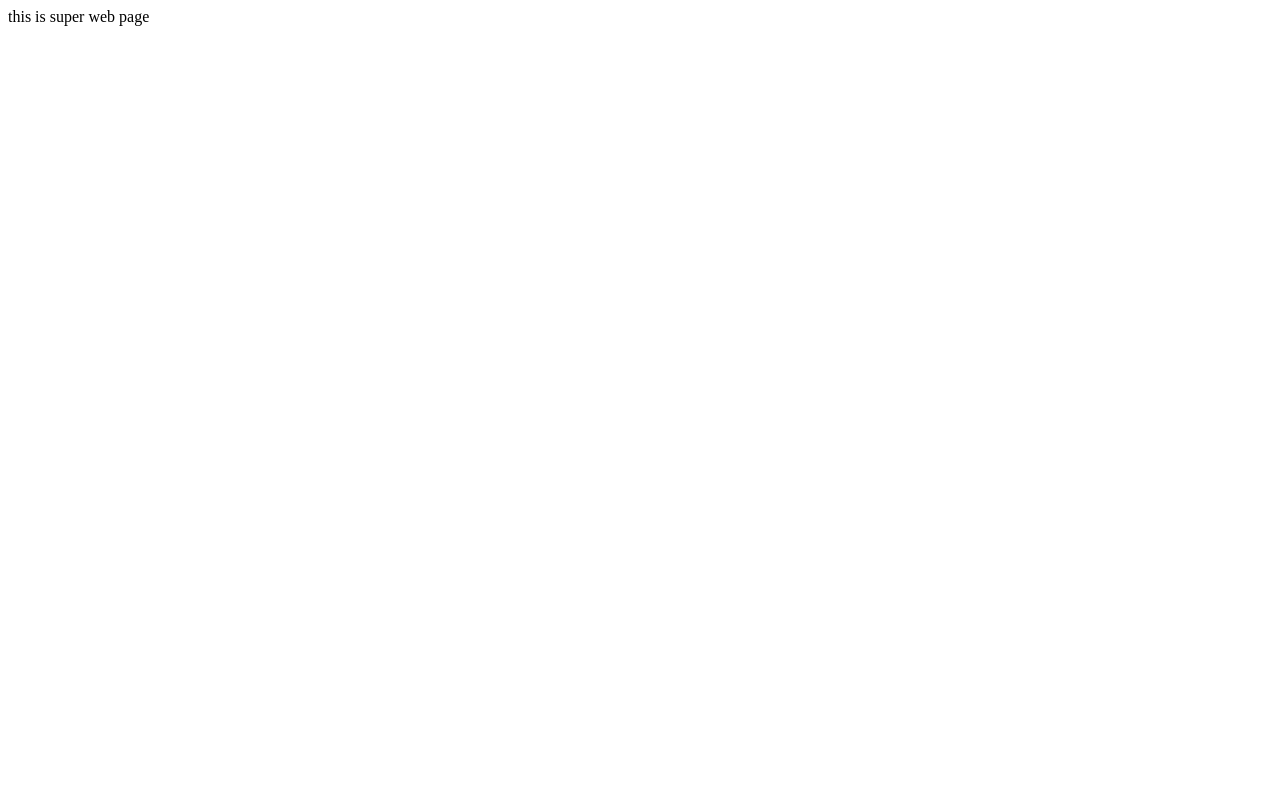
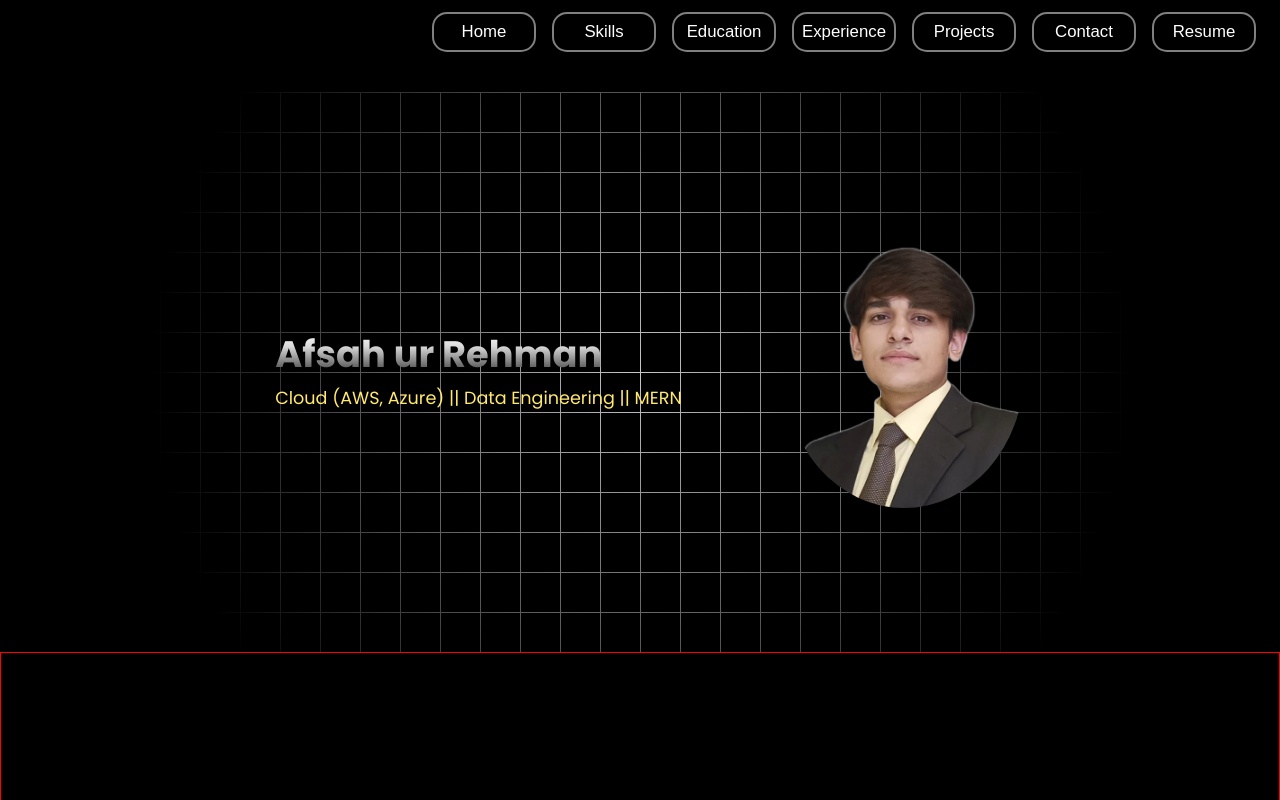
Before and after one commit to afsahurrehman11/web-class-bscs22119, a plain HTML site: page index.html in a window 1280 px wide. Shown: the top 800 px of the page. Drawn offline with Linux system fonts and the light colour scheme.

Commit message:
Horizonal Scroll error
Issue of getting horizonal scroll bar when setting Skills_container div to 100vw or 100% in width, after debugging can to knew that there was some space outside right marign or Skills_container Div, also the space causing horizonal scroll line was outsize the body tag.

to get more clearance see it the box-model for body

```diff
--- a/index.html
+++ b/index.html
@@ -1,11 +1,70 @@
 <!DOCTYPE html>
 <html lang="en">
+
 <head>
     <meta charset="UTF-8">
     <meta name="viewport" content="width=device-width, initial-scale=1.0">
-    <title>Document</title>
+    <title>Revised Navbar Structure</title>
+
+    <link rel="preconnect" href="https://fonts.googleapis.com">
+    <link rel="preconnect" href="https://fonts.gstatic.com" crossorigin>
+    <link
+        href="https://fonts.googleapis.com/css2?family=Poppins:ital,wght@0,100;0,200;0,300;0,400;0,500;0,600;0,700;0,800;0,900;1,100;1,200;1,300;1,400;1,500;1,600;1,700;1,800;1,900&display=swap"
+        rel="stylesheet">
+    <link rel="stylesheet" href="style.css">
 </head>
+
 <body>
-    this is super web page
+
+    <nav>
+        <div class="nav-item"><a href="#">Home</a></div>
+        <div class="nav-item"><a href="#">Skills</a></div>
+        <div class="nav-item"><a href="#">Education</a></div>
+        <div class="nav-item"><a href="#">Experience</a></div>
+        <div class="nav-item"><a href="#">Projects</a></div>
+        <div class="nav-item"><a href="#">Contact</a></div>
+        <div class="nav-item"><a href="#">Resume</a></div>
+    </nav>
+
+    <div class="grid-container">
+
+        <div class="grid-items" id="intro">
+
+            <div id="intro_title">
+                Afsah ur Rehman
+            </div>
+
+            <div id="intro_des">
+                Cloud (AWS, Azure) || Data Engineering || MERN
+            </div>
+
+        </div>
+
+        <div class="grid-items" id="pic">
+            <img src="me.png" alt="Profile Pic" srcset="">
+        </div>
+
+
+    </div>
+
+
+    <!-- ---------------------------------------------------------- -->
+    <!-- Skills -->
+    <!-- ---------------------------------------------------------- -->
+    <div id="Skills_container">
+        <div class="SKill_item"></div>
+        <div class="SKill_item"></div>
+        <div class="SKill_item"></div>
+        <div class="SKill_item"></div>
+        <div class="SKill_item"></div>
+        <div class="SKill_item"></div>
+        <div class="SKill_item"></div>
+        <div class="SKill_item"></div>
+        <div class="SKill_item"></div>
+    </div>
+
+
+    <script src="scripts.js"></script>
 </body>
+
 </html>
--- /dev/null
+++ b/style.css
@@ -0,0 +1,206 @@
+* {
+    margin: 0%;
+    padding: 0%;
+    box-sizing: border-box;
+    background: #000;
+    color: white;
+
+}
+
+nav{
+
+    background-color: black;
+    width: 100%;
+    height: 3.5rem;
+    display: flex;
+    flex-wrap: nowrap;
+    flex-direction: row;
+    justify-content: right;
+    align-items: center;
+    padding: 0.5rem;
+    padding-right: 1rem;
+    margin-top: 0.25rem;
+
+}
+
+
+.nav-item {
+    border: 2px solid grey;
+    border-radius: 15px;
+    list-style-type: none;
+    margin: 0.5rem;
+    height: 98%;
+    width: 6.5rem;
+    text-align: center;
+    font-family: sans-serif;
+    padding: 0.1rem;
+    display: flex;
+    align-items: center;
+    justify-content: center;
+    transition: box-shadow 0.2s ease-in-out, border-color 0.2s ease-in-out;
+}
+
+.nav-item:hover{
+    border-color: #00bfff;
+    box-shadow: 0 0 15px 5px rgba(0, 191, 255, 0.5);
+}
+
+.nav-item>a:hover{
+    color: rgb(255, 231, 94);
+
+}
+
+
+
+.nav-item>a{
+    color: white;
+    text-decoration: none;
+    text-align: center;
+    font-size: 1.05rem;
+
+}
+
+
+
+#grid_bg{
+    width: 100%;
+    height: 35rem;
+    z-index: -1;
+    margin-top: 2rem;
+    /* border: 2px solid rgb(0, 85, 255); */
+
+}
+
+
+.grid-container {
+    margin-top: 2rem;
+    width: 100vw;
+    height: 35rem;
+    background-color: black;
+    background-image:
+        linear-gradient(rgb(200, 200, 200) 1px, transparent 1px),
+        linear-gradient(90deg, rgb(200, 200, 200) 1px, transparent 1px);
+    background-size: 40px 40px;
+    position: relative;
+    display: flex;
+    align-items: center;
+    justify-content: center;
+    flex-direction: row;
+    flex-wrap: nowrap;
+
+
+    gap: 3rem;
+}
+
+
+/* DOING THIS FOR THAT MAKSING CIRCLE  */
+.grid-container::before {
+    content: '';
+    position: absolute;
+    top: 0;
+    left: 0;
+    width: 100%;
+    height: 100%;
+    background: radial-gradient(circle, transparent, black 70%);
+    pointer-events: none;
+}
+
+.grid-items{
+    /* border: 2px solid red; */
+    z-index: 2;
+    background: transparent;
+}
+
+
+#intro{
+    padding-left: 0.2rem;
+    min-width: 25rem;
+    width: 30rem;
+    height: 10rem;
+    display: flex;
+    flex-direction: column;
+    flex-wrap: nowrap;
+
+
+    position: relative;
+    top:1rem;
+
+}
+
+
+
+#intro_title{
+    min-width: 90%;
+    width: 90%;
+    height: 48%;
+    min-height: 48%;
+    padding-top: 1.1rem;
+    background: inherit;
+    /* border: 2px solid gold; */
+    font-family: Poppins ;
+    font-size: 2.3rem;
+    font-weight: 700;
+    padding-left: 1rem;
+    padding-bottom: 0rem;
+    background: transparent;
+    background: linear-gradient(to bottom, white 30%, #d9d9d9 50%, #808080 70%, black 100%); /* Increased white part to 30% */
+-webkit-background-clip: text;
+color: transparent;
+background-clip: text;
+
+
+}
+
+
+#intro_des{
+    /* border: 2px solid gold; */
+    font-family: Poppins ;
+    background: inherit;
+
+    min-width: 95%;
+    width: 95%;
+    min-height: 40%;
+    padding-top: 0rem;
+    color: rgb(255, 233, 110);
+    font-size: 1.1rem;
+    padding-left: 1rem;
+
+
+}
+
+#pic{
+    min-width: 15rem;
+    width: 15rem;
+
+    min-height: 10rem;
+    height: 17rem;
+    max-height: 20rem;
+    /* padding-top: 1rem; */
+    overflow: hidden;
+    border-radius: 50%;
+    /* border: 3px solid silver; */
+
+}
+
+#pic>img{
+    height: 17rem;
+    width: auto;
+    background-color: transparent;
+
+}
+
+
+/* <!-- ---------------------------------------------------------- --> */
+/* <!-- Skills --> */
+/* <!-- ---------------------------------------------------------- --> */
+
+
+#Skills_container{
+    border: 1px solid red;
+    margin: 0px;
+    padding: 0%;
+    width: 100%;
+    min-width: 100%;
+    height: 40rem;
+
+}
```
Also changed, not shown: me.png (added), scripts.js (added).
